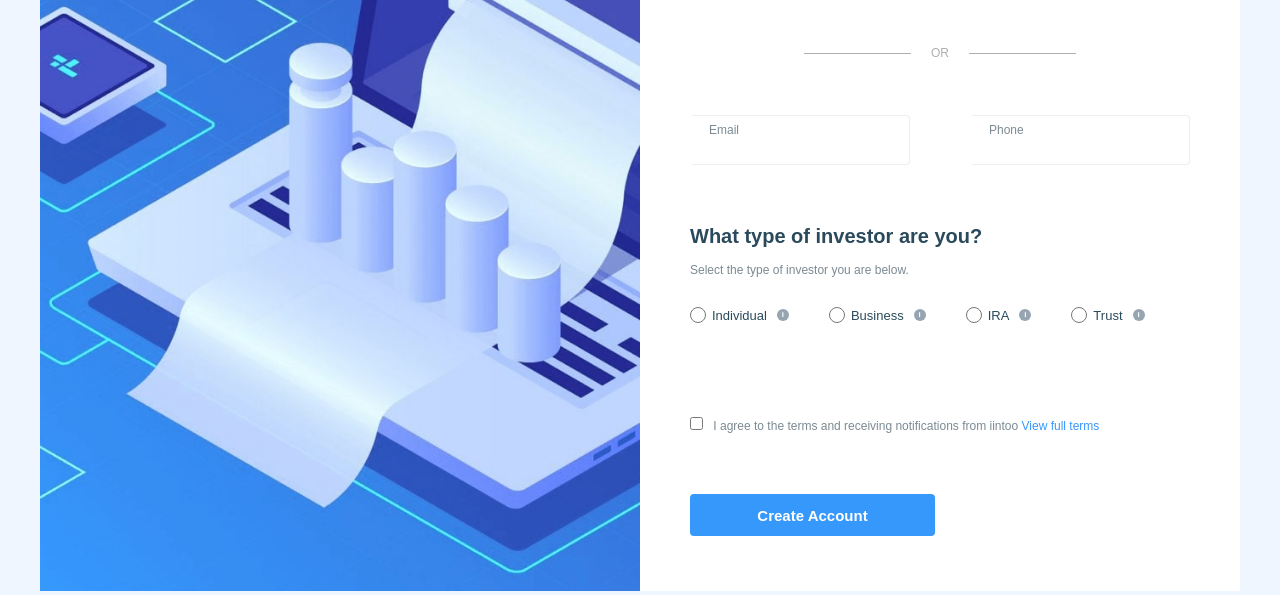
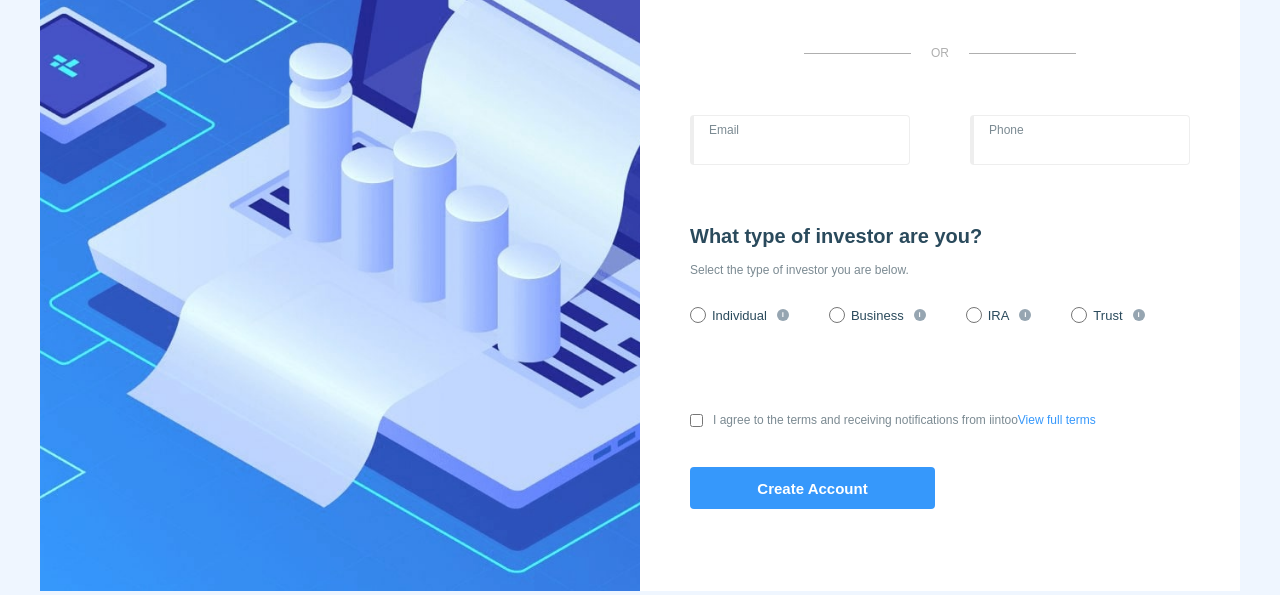
Before and after one commit to vatknuu18/Project-web-core-5, a plain HTML site: page index.html in a window 1280 px wide. Shown: the part 259-854 px from the top of the page. Drawn offline with Linux system fonts and the light colour scheme.

Commit message:
increased border and margin

```diff
--- a/style.css
+++ b/style.css
@@ -156,12 +156,13 @@ h1 {
   padding: 18px 15px 8px 15px;
   font-size: 12px;
   border: 1px solid #EEEEEE;
-  border-left: 4px solid transparent;
+  border-left: 4px solid #EEEEEE;
   border-radius: 4px;
   outline: none;
   transition: border-left-color 0.3s;
 }
 
+.input-wrapper:hover input,
 .input-wrapper input:focus {
   border-left-color: #3698FB;
 }
@@ -242,12 +243,14 @@ h1 {
 .terms {
   font-size: 12px;
   color: #7B8A92;
-  margin-top: 0px;
+  display:flex;
+  align-items:center;
+  margin-bottom: 20px;
+  margin-top: 90px;
 }
 
 .terms input {
-  margin-right: 7px;
-  margin-top:50px
+  margin-right: 10px;
 }
 
 .terms a {
@@ -265,5 +268,5 @@ h1 {
   font-weight: 600;
   border-radius: 4px;
   cursor: pointer;
-  margin-top: 60px;
+  margin-top: 20px;
 }
```
